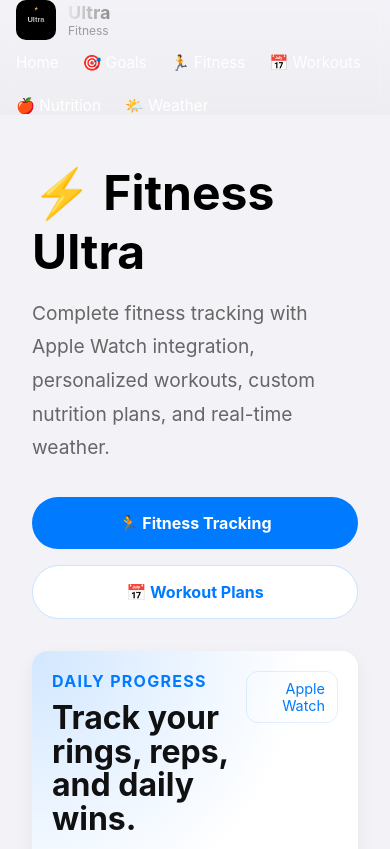
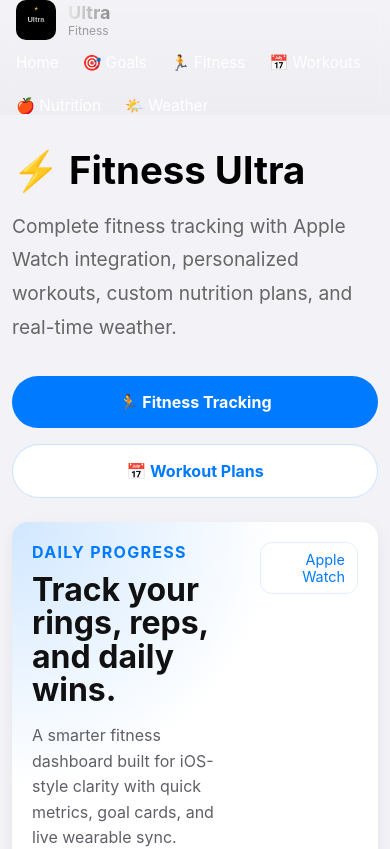
Before and after one commit to provmh3-glitch/fitness-ultra, a Next.js app: page / in a window 390 px wide. Shown: the top 849 px of the page. Built offline with nearby package versions, Linux system fonts and the light colour scheme.

Commit message:
Improve iPhone responsiveness for home and nutrition screens

```diff
--- a/app/globals.css
+++ b/app/globals.css
@@ -119,6 +119,18 @@ ul { padding-left: 0; }
   .homeLink, .featureCard { width: 100%; }
   .featureCard { padding: 1.5rem; }
   .card { padding: 1.25rem; }
+  .nutrition-layout { grid-template-columns: 1fr !important; }
+  .nutrition-plan-grid { grid-template-columns: 1fr !important; }
+}
+
+@media (max-width: 640px) {
+  .hero-hero { gap: 1.5rem !important; }
+  .hero-hero h2 { font-size: 2.4rem !important; }
+  .featureCard h3 { font-size: 1.3rem !important; }
+  .responsive-main { padding: 2rem 0.75rem !important; }
+  .nutrition-layout, .nutrition-plan-grid { gap: 1rem !important; }
+  .app-header { flex-direction: column; align-items: flex-start; }
+  .app-header > div:last-child { width: 100%; }
 }
 
 .warning-banner { margin-bottom: 1rem; padding: 0.8rem; border-radius: 10px; background: #FFFBEB; color: #92400E; font-weight: 600; }
--- a/app/page.tsx
+++ b/app/page.tsx
@@ -2,10 +2,11 @@ import HeroVisual from './components/HeroVisual';
 
 export default function Home() {
   return (
-    <main style={{
+    <main className="responsive-main" style={{
+      width: '100%',
       maxWidth: '1200px',
       margin: '0 auto',
-      padding: '3rem 2rem',
+      padding: '3rem 1rem',
     }}>
       <section className="hero-hero" style={{
         display: 'grid',
```
Also changed, not shown: app/nutrition/page.tsx (+4 -3 lines).
